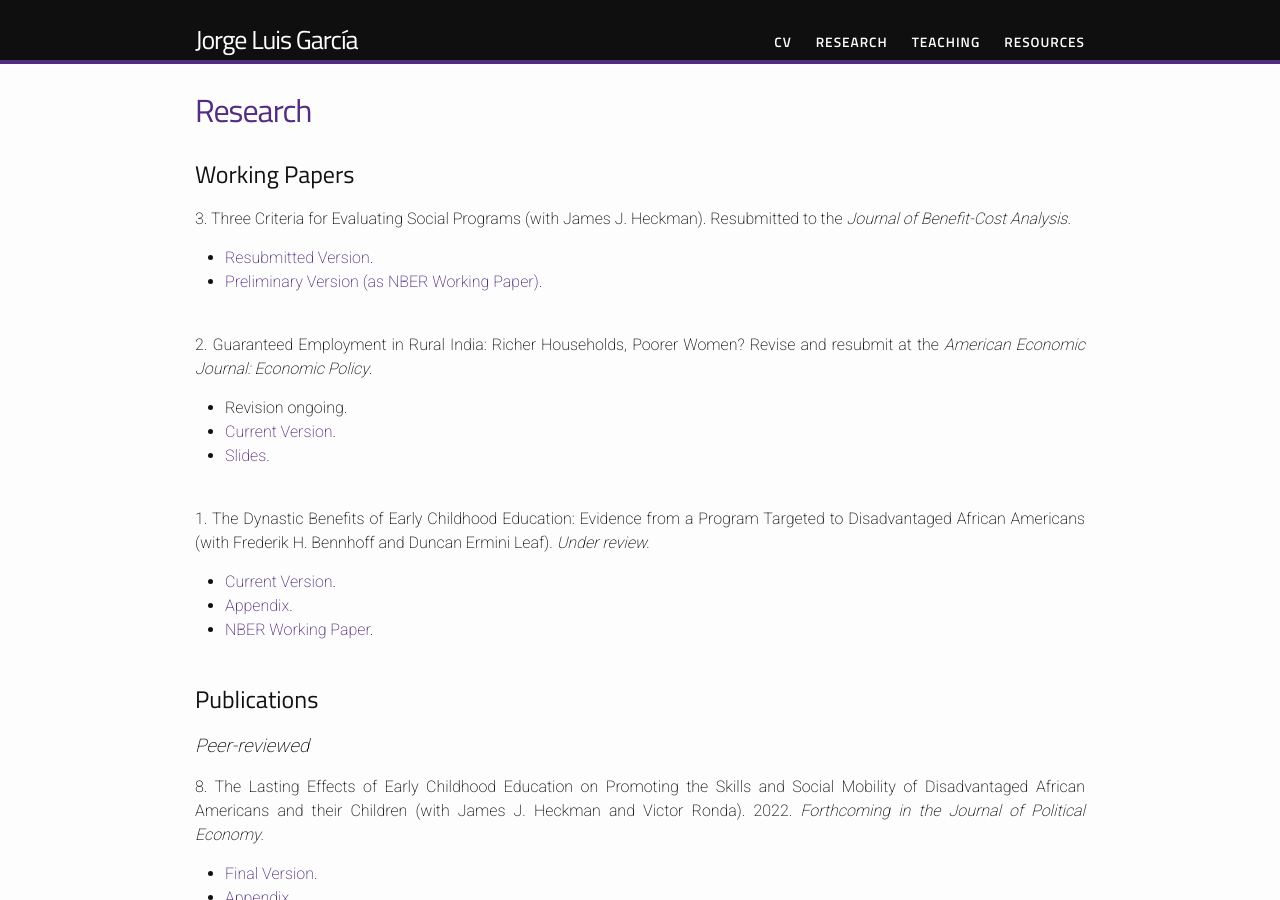
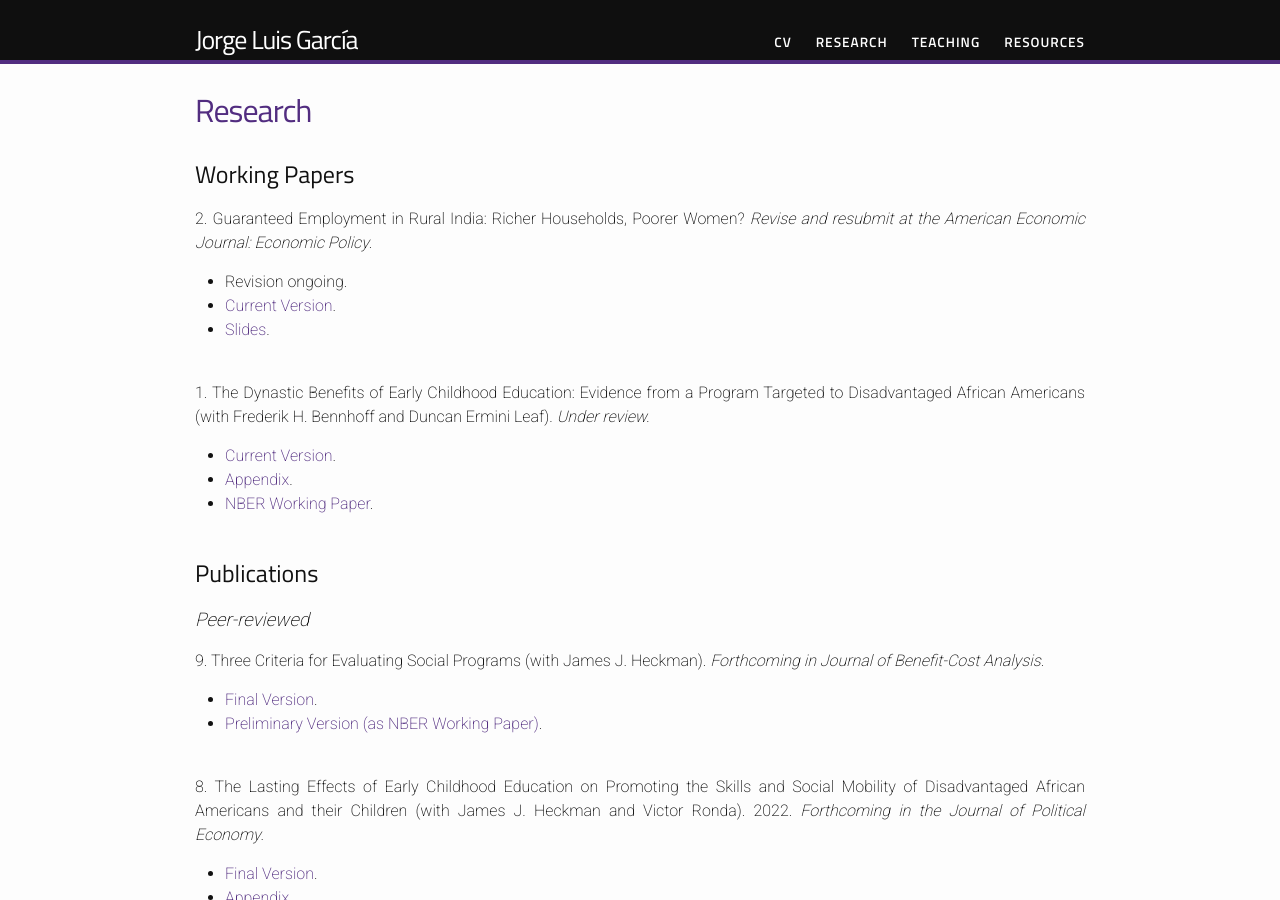
Before and after one commit to jorgelgarcia/jorgelgarcia.github.io, a Jekyll site: the page built from research.md, in a window 1280 px wide and 900 px high. Built offline with Jekyll 4.4.1, drawn with Linux system fonts in a browser that asks for light colours; nearby versions of some CDN libraries; some web fonts are replaced.

Commit message:
vamos a echa con accepted

```diff
--- a/research.md
+++ b/research.md
@@ -6,13 +6,7 @@ permalink: /research/
 <style>body {text-align: justify}</style>
 ## Working Papers
 
-3\. Three Criteria for Evaluating Social Programs (with James J. Heckman). Resubmitted to the <em>Journal of Benefit-Cost Analysis</em>.
-* [Resubmitted Version](https://www.dropbox.com/s/2g3l9h2ugp6s25w/oncriteria_b2022-09-20a_jlg.pdf?dl=0).
-* [Preliminary Version (as NBER Working Paper)](https://www.dropbox.com/s/fmzlaftadxmkb7z/w30005.pdf?dl=0).
-<br/>
-<br/>
-
-2\. Guaranteed Employment in Rural India: Richer Households, Poorer Women? Revise and resubmit at the <em>American Economic Journal: Economic Policy</em>.
+2\. Guaranteed Employment in Rural India: Richer Households, Poorer Women? <em>Revise and resubmit at the American Economic Journal: Economic Policy</em>.
 * Revision ongoing.
 * [Current Version](https://www.dropbox.com/s/seo3ove2e09vh18/gem_paper_05222022a_jlg.pdf?dl=0).
 * [Slides](https://www.dropbox.com/s/yfg0iwq3f0ubi5d/gem_slides_03072022a_jlg.pdf?dl=0).
@@ -28,6 +22,12 @@ permalink: /research/
 
 ## Publications
 ### Peer-reviewed
+
+9\. Three Criteria for Evaluating Social Programs (with James J. Heckman). <em>Forthcoming in Journal of Benefit-Cost Analysis</em>.
+* [Final Version](https://www.dropbox.com/s/2g3l9h2ugp6s25w/oncriteria_b2022-09-20a_jlg.pdf?dl=0).
+* [Preliminary Version (as NBER Working Paper)](https://www.dropbox.com/s/fmzlaftadxmkb7z/w30005.pdf?dl=0).
+<br/>
+<br/>
 
 8\. The Lasting Effects of Early Childhood Education on Promoting the Skills and Social Mobility of Disadvantaged African Americans and their Children (with James J. Heckman and Victor Ronda). 2022. <em>Forthcoming in the Journal of Political Economy</em>.
 * [Final Version](https://www.dropbox.com/s/2j6fb6i9af2e21q/perrysecondgen_paper_08-26-2022a_jlg.pdf?dl=0).
```
